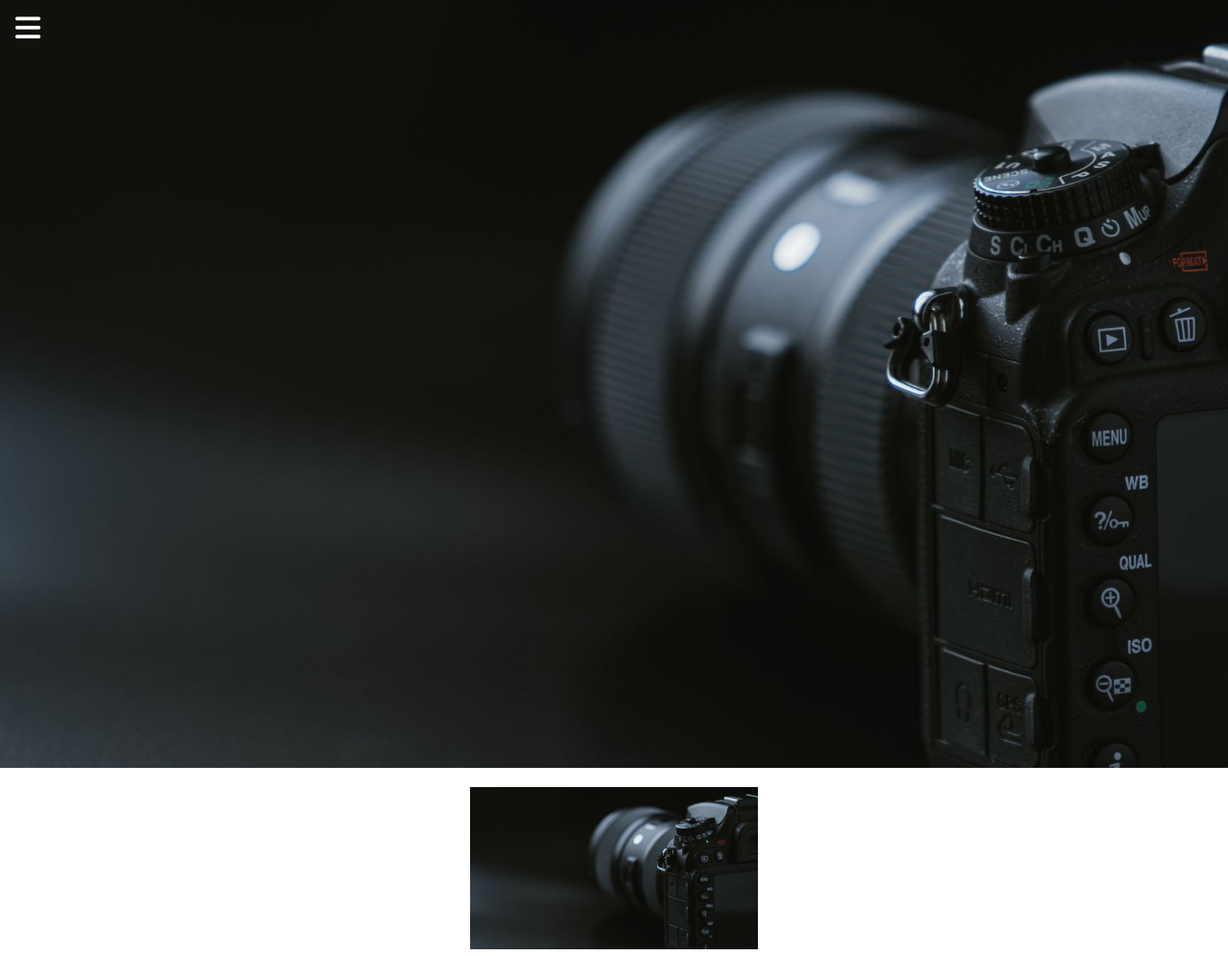
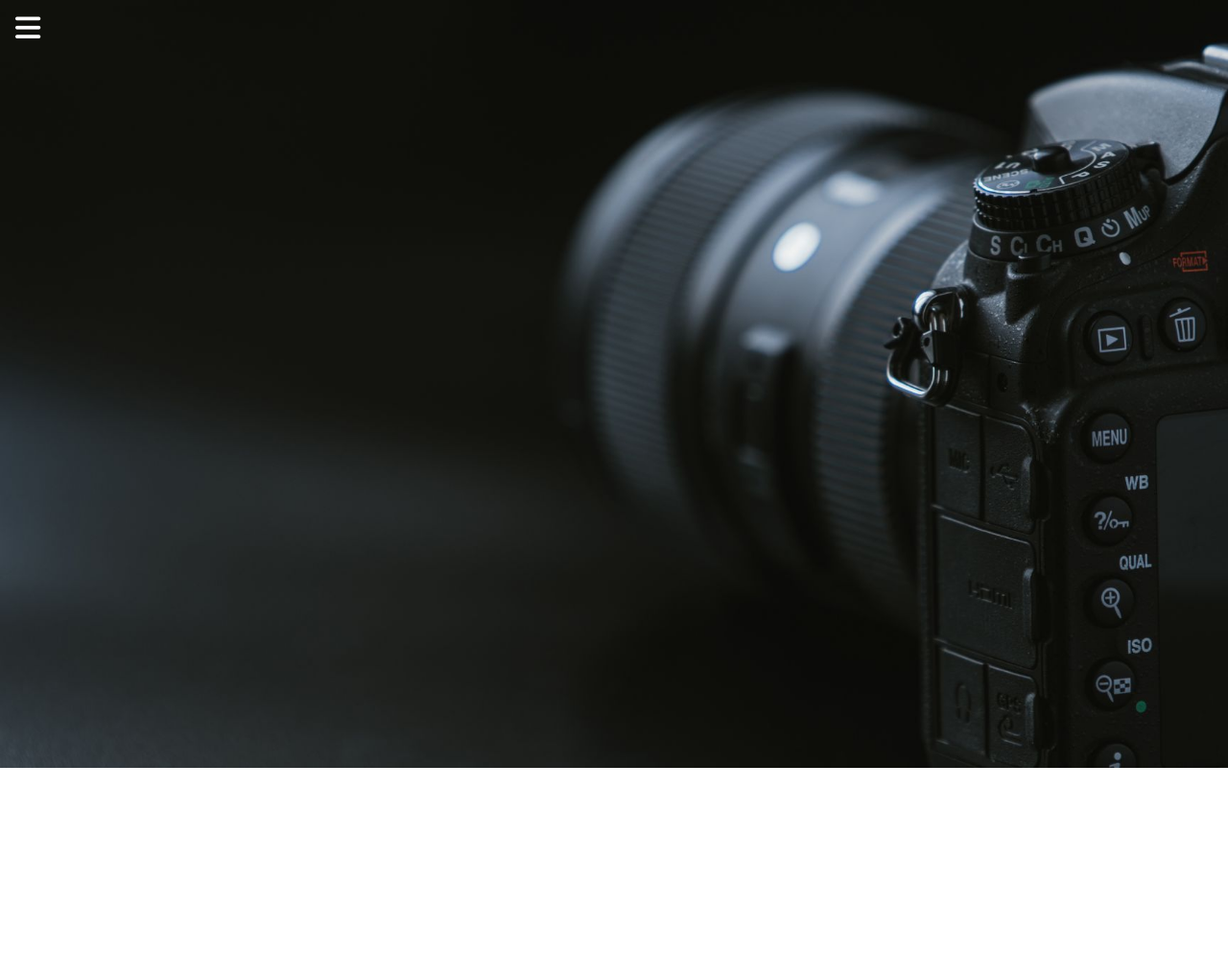
Before and after one commit to Nusaibashams/Hamburger-menu-bar-with-check-box, a plain HTML site: page index.html in a window 1280 px wide. Shown: the whole page at 96% size. After the commit the page ends 800 px from the top, so only its background shows below. Drawn offline with Linux system fonts and the light colour scheme.

Commit message:
Update index.html

```diff
--- a/index.html
+++ b/index.html
@@ -54,10 +54,5 @@
         </div>
       </div>
     </div>
-
-    <!-- ✅ Insert your image here -->
-    <div style="text-align: center; margin-top: 20px;">
-      <img src="images/photo.jpg" alt="Sample Photo" width="300" />
-    </div>
   </body>
 </html>
```
